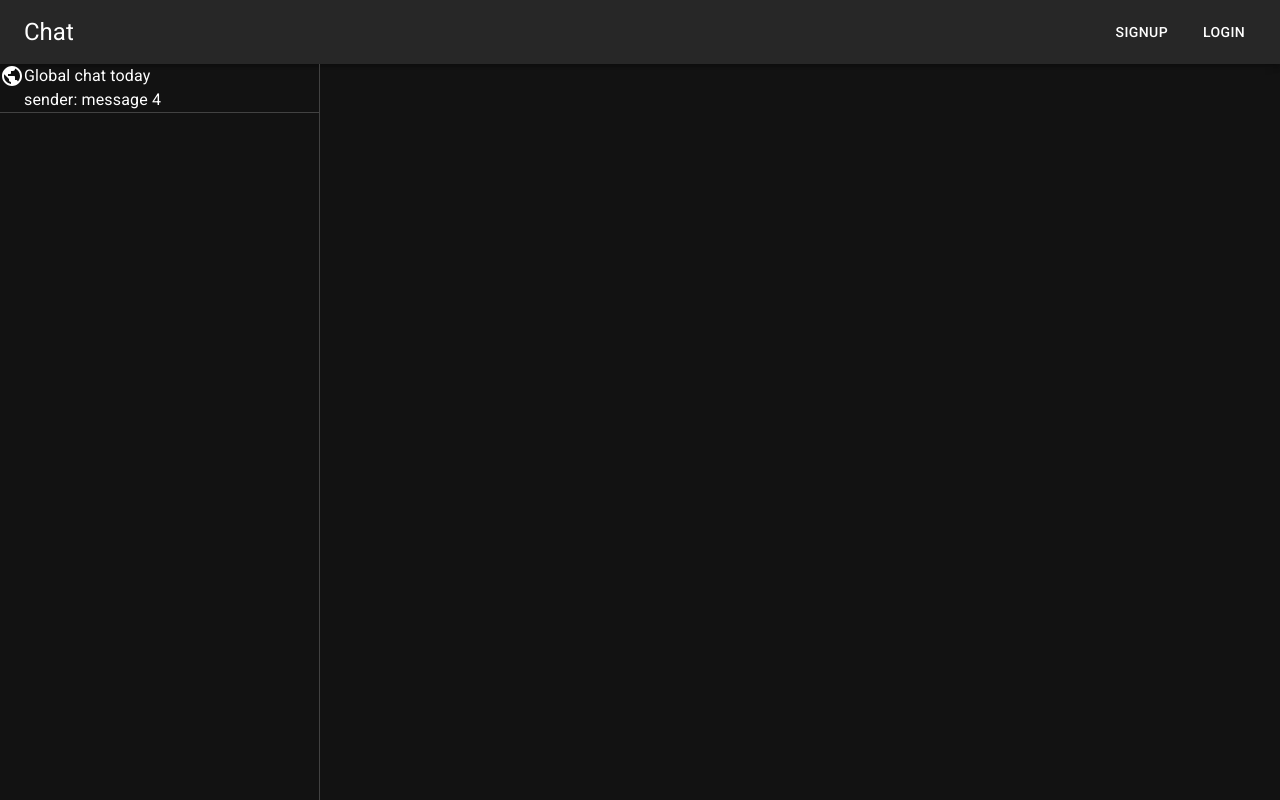
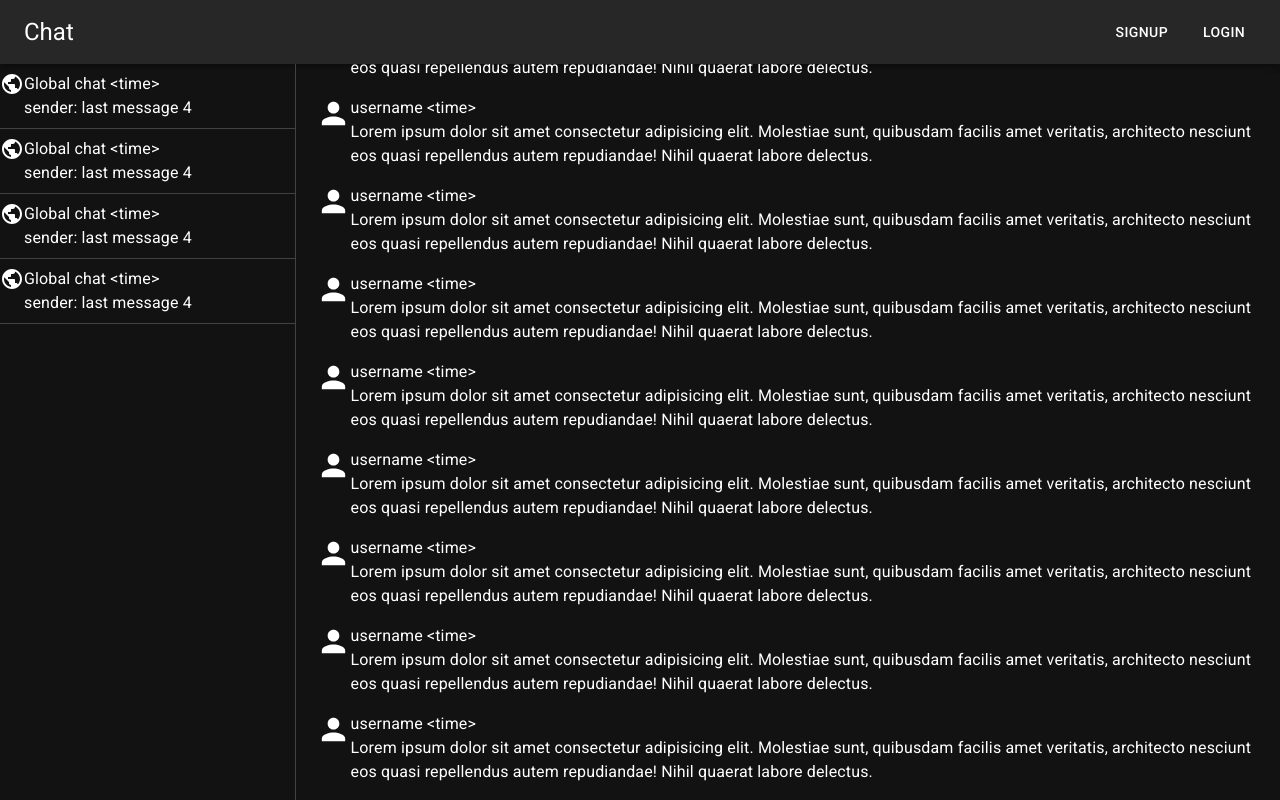
Before and after one commit to darshandamre/chat, a React (Create React App) app in the folder web/: page / in a window 1280 px wide. Built offline with nearby package versions, Linux system fonts and the light colour scheme; no server answers.

Commit message:
feat: added inbox and chats layout

```diff
--- /dev/null
+++ b/web/src/Components/Chats.tsx
@@ -0,0 +1,52 @@
+import Box from "@mui/material/Box";
+import React, { useEffect, useRef } from "react";
+import Message from "./Message";
+
+interface ChatsProps {}
+
+const Chats: React.FC<ChatsProps> = () => {
+  const chatContainer = useRef<HTMLElement>();
+
+  useEffect(() => {
+    if (chatContainer.current) {
+      let { scrollHeight } = chatContainer.current.children[0];
+      chatContainer.current.scrollTop = scrollHeight;
+    }
+  }, []);
+
+  return (
+    <Box
+      ref={chatContainer}
+      sx={{
+        width: "100%",
+
+        // for separate scroll bar
+        height: "100%",
+        position: "relative",
+        overflowY: "auto"
+      }}>
+      <Box
+        sx={{
+          width: "100%",
+
+          // for separate scroll bar
+          position: "absolute"
+        }}>
+        <Message />
+        <Message />
+        <Message />
+        <Message />
+        <Message />
+        <Message />
+        <Message />
+        <Message />
+        <Message />
+        <Message />
+        <Message />
+        <Message />
+      </Box>
+    </Box>
+  );
+};
+
+export default Chats;
--- a/web/src/Components/Home.tsx
+++ b/web/src/Components/Home.tsx
@@ -1,7 +1,8 @@
 import React from "react";
 import Box from "@mui/material/Box";
-import Inbox from "./Inbox";
 import NavBar from "./NavBar";
+import InboxList from "./InboxList";
+import Chats from "./Chats";
 
 const Home: React.FC = () => {
   return (
@@ -13,7 +14,8 @@ const Home: React.FC = () => {
       }}>
       <NavBar />
       <Box sx={{ flexGrow: 1, display: "flex" }}>
-        <Inbox />
+        <InboxList />
+        <Chats />
       </Box>
     </Box>
   );
--- a/web/src/Components/Inbox.tsx
+++ b/web/src/Components/Inbox.tsx
@@ -4,28 +4,24 @@ import PublicIcon from "@mui/icons-material/Public";
 
 interface InboxProps {}
 
-// TODO: style, inbox api calls
-
 const Inbox: React.FC<InboxProps> = () => {
   return (
     <Box
       sx={{
-        width: "25%",
-        minWidth: "230px",
-        borderRight: 1,
-        borderColor: "grey.800" // keep border color after border right so that it doesn't get overwritten
+        pt: 1,
+        pb: 1,
+        borderBottom: 1,
+        borderColor: "grey.800"
       }}>
-      <Box>
-        <Box sx={{ display: "flex", borderBottom: 1, borderColor: "grey.800" }}>
+      <Box sx={{ display: "flex" }}>
         <PublicIcon />
         <Box>
           <div>
-              Global chat <span>today</span>
+            Global chat <span>{"<time>"}</span>
           </div>
           <div>
-              sender: message <span>4</span>
+            sender: last message <span>4</span>
           </div>
-          </Box>
         </Box>
       </Box>
     </Box>
--- /dev/null
+++ b/web/src/Components/InboxList.tsx
@@ -0,0 +1,36 @@
+import React from "react";
+import Box from "@mui/material/Box";
+import Inbox from "./Inbox";
+
+interface InboxListProps {}
+
+const InboxList: React.FC<InboxListProps> = () => {
+  return (
+    <Box
+      sx={{
+        width: "30%",
+        minWidth: "230px",
+        borderRight: 1,
+        borderColor: "grey.800", // keep border color after border right so that it doesn't get overwritten
+
+        // for separate scroll bar
+        height: "100%",
+        position: "relative",
+        overflowY: "auto"
+      }}>
+      <Box
+        sx={{
+          // for separate scroll bar
+          width: "100%",
+          position: "absolute"
+        }}>
+        <Inbox />
+        <Inbox />
+        <Inbox />
+        <Inbox />
+      </Box>
+    </Box>
+  );
+};
+
+export default InboxList;
--- /dev/null
+++ b/web/src/Components/Message.tsx
@@ -0,0 +1,26 @@
+import React from "react";
+import PersonIcon from "@mui/icons-material/Person";
+
+interface MessageProps {}
+
+const Message: React.FC<MessageProps> = () => {
+  return (
+    <div style={{ display: "flex", margin: "16px 20px" }}>
+      <div>
+        <PersonIcon fontSize="large" />
+      </div>
+      <div>
+        <div>
+          username <span>{"<time>"}</span>
+        </div>
+        <div>
+          Lorem ipsum dolor sit amet consectetur adipisicing elit. Molestiae
+          sunt, quibusdam facilis amet veritatis, architecto nesciunt eos quasi
+          repellendus autem repudiandae! Nihil quaerat labore delectus.
+        </div>
+      </div>
+    </div>
+  );
+};
+
+export default Message;
--- a/web/src/style.css
+++ b/web/src/style.css
@@ -1,3 +1,9 @@
+*,
+*::after,
+*::before {
+  box-sizing: border-box;
+}
+
 .inputRounded .MuiOutlinedInput-root {
   border-radius: 16px;
 }
```
Lines whose indentation alone changed are shown as unchanged.
